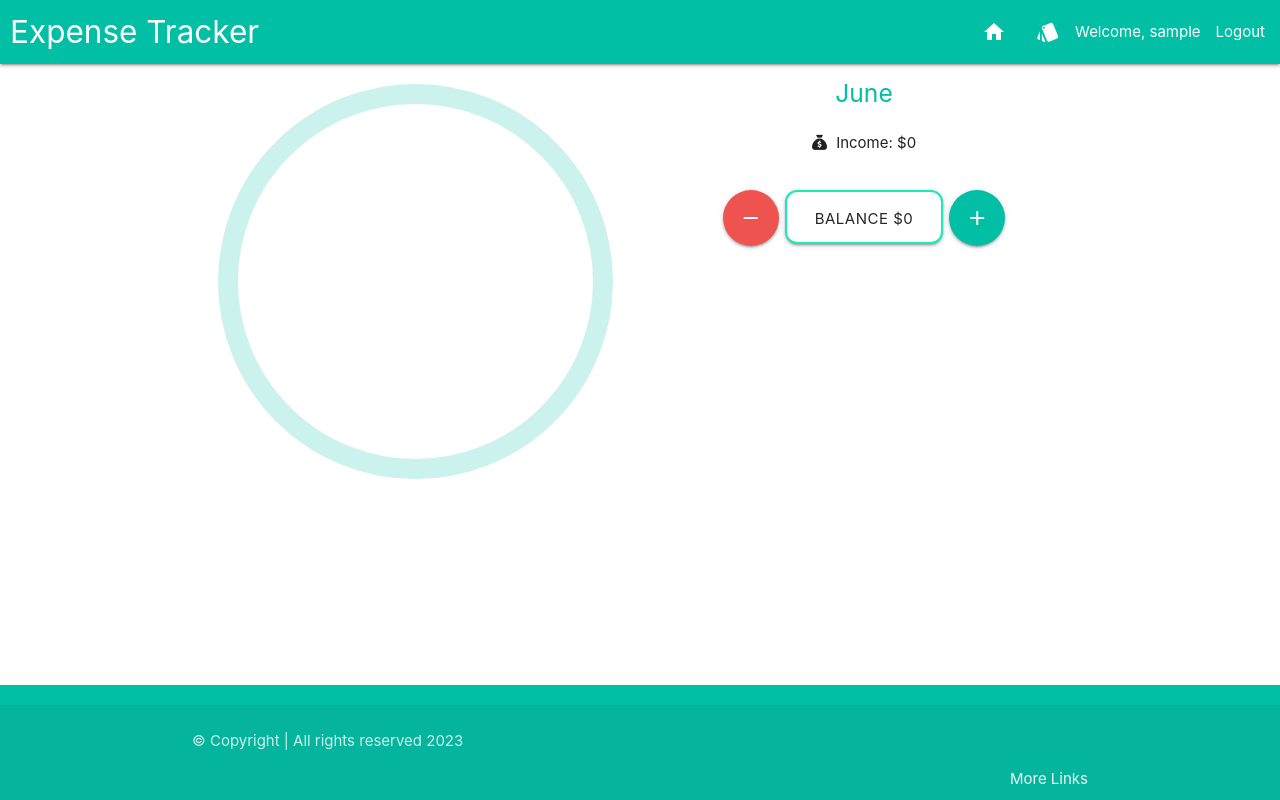
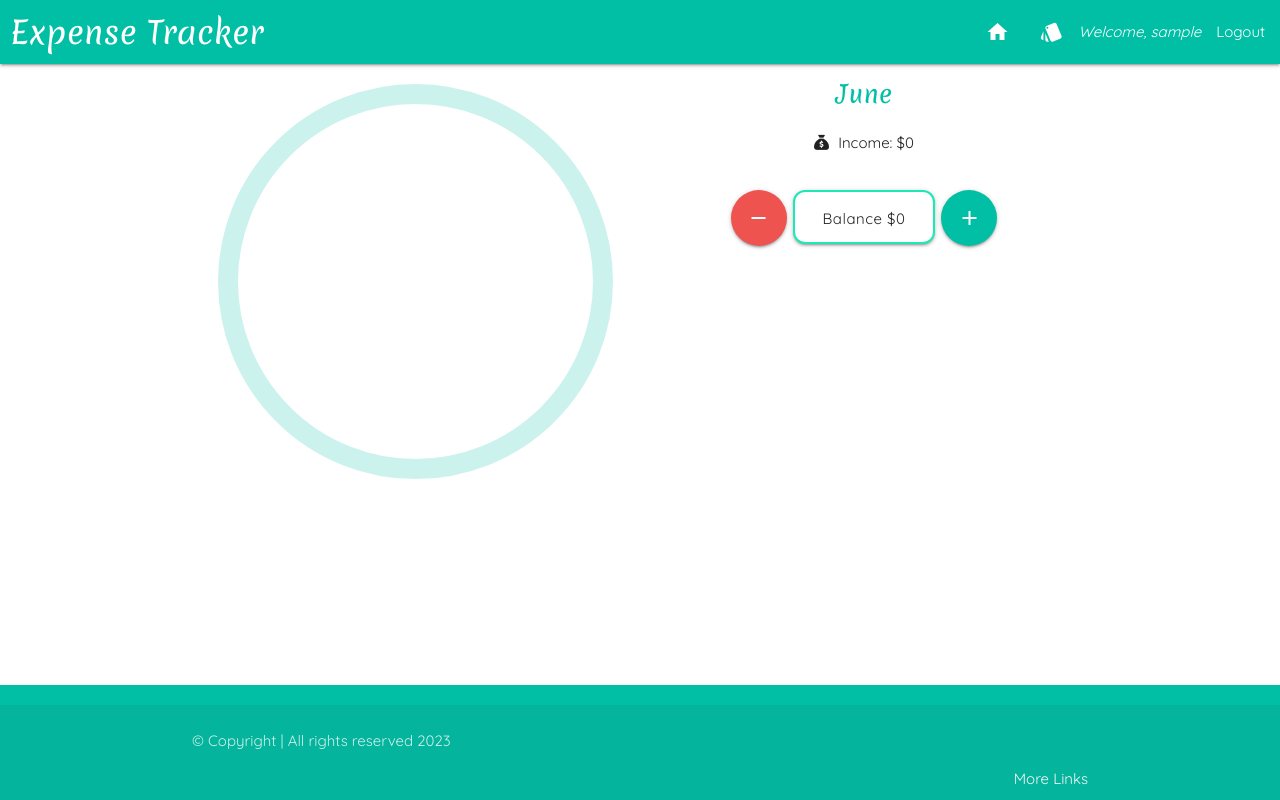
Before and after one commit to e-kai00/expense-tracker, a Django app: page / in a window 1280 px wide. Run offline with Django 3.2, Linux system fonts and the light colour scheme; the visitor is signed in with stand-in values (Sample User, id 1); data that the repository does not hold is empty; some libraries are stand-ins or nearby versions.

Commit message:
Add google fonts

```diff
--- a/trackerapp/static/trackerapp/css/style.css
+++ b/trackerapp/static/trackerapp/css/style.css
@@ -1,9 +1,15 @@
+@import url('https://fonts.googleapis.com/css2?family=Merienda&family=Quicksand:wght@400;600&display=swap');
+
+/* font-family: 'Merienda', cursive;
+font-family: 'Quicksand', sans-serif; */
+
 
 /* Materialize footer */
 body {
     display: flex;
     min-height: 100vh;
     flex-direction: column;
+    font-family: Quicksand, sans-serif;
   }
 
 
@@ -13,6 +19,7 @@ body {
 
 
   .brand-logo {
+    font-family: Merienda, sans-serif;
     margin-left: 10px;
   }
 
@@ -34,6 +41,15 @@ body {
 
 .page-heading {
     margin-bottom: 5%;
+    font-family: Merienda, sans-serif;
+}
+
+.btn-large {
+  text-transform: none;
+}
+
+.month-style {
+  font-family: Merienda, sans-serif;
 }
 
 /* -----------------MAIN PAGE */
--- a/trackerapp/templates/trackerapp/base.html
+++ b/trackerapp/templates/trackerapp/base.html
@@ -29,7 +29,7 @@
                     <li><a href="{% url 'categories' %}"><i class="material-icons"title='Categories'>style</i></a></li>
 
                     {% if user.is_authenticated %}
-                    <li><span>Welcome, {{ user.username }}</span></li>
+                    <li><span><em>Welcome, {{ user.username }}</em></span></li>
                     <li class="nav-item">
                         <a class="nav-link" href="{% url 'account_logout' %}">Logout</a>
                     </li>
--- a/trackerapp/templates/trackerapp/index.html
+++ b/trackerapp/templates/trackerapp/index.html
@@ -10,7 +10,7 @@
 
     <!-- transactions list -->
     <div class="col s12 m6">
-        <h5 class="center-align teal-text text-accent-4">{% now "F" %}</h5>
+        <h5 class="center-align teal-text text-accent-4 month-style">{% now "F" %}</h5>
 
         <div class="transaction-container">
             <ul class="transaction-list">
--- a/trackerapp/templates/trackerapp/transactions.html
+++ b/trackerapp/templates/trackerapp/transactions.html
@@ -23,7 +23,7 @@
     <!-- transaction list for selected month -->
     <div class="col s12 center-align">
         <h5><i class="fa-solid fa-calendar-days teal-text text-accent-4"></i> Reviewing your transactions for:</h5>
-        <h5 class="teal-text text-accent-4"><strong>{{ selected_month }}</strong></h5>
+        <h5 class="teal-text text-accent-4 month-style"><strong>{{ selected_month }}</strong></h5>
         <div class="centered-box">
             <ul class="left-aligned transaction-list">
                 {% for expense in transactions %}
```
